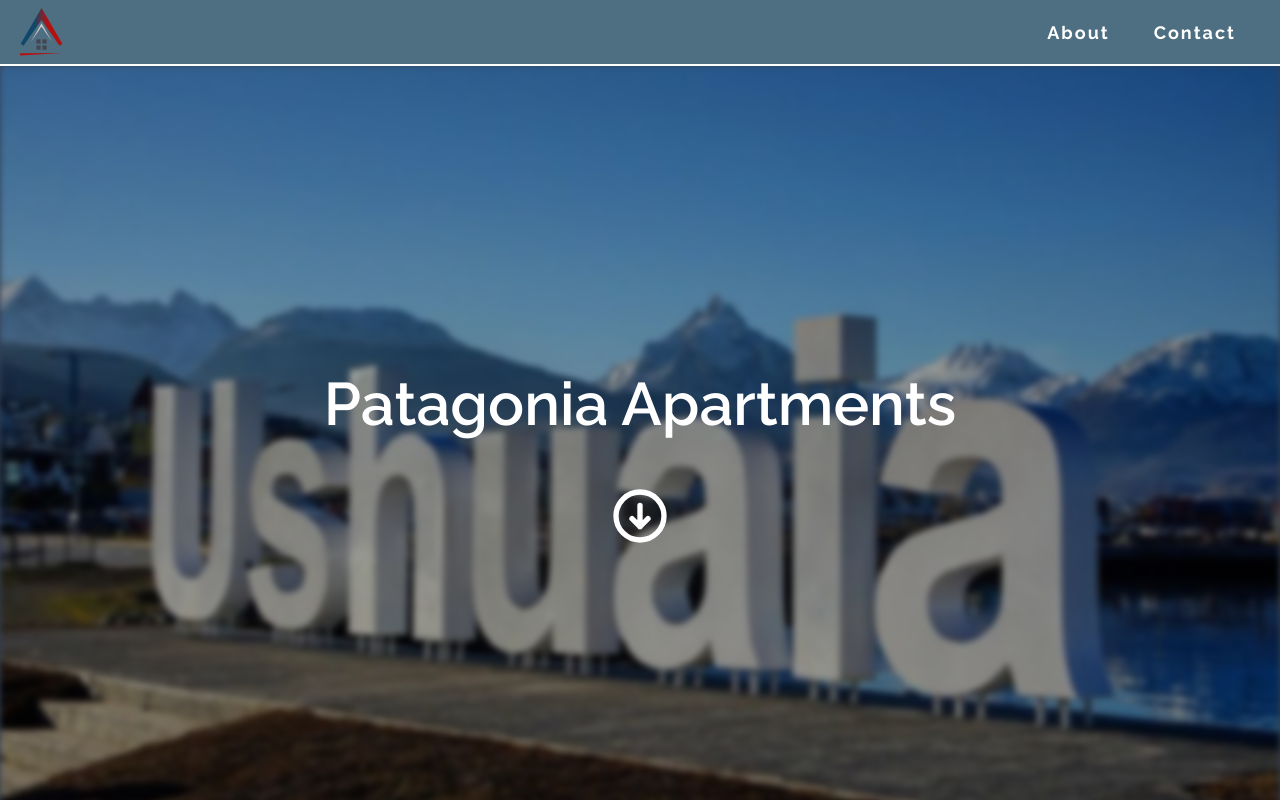
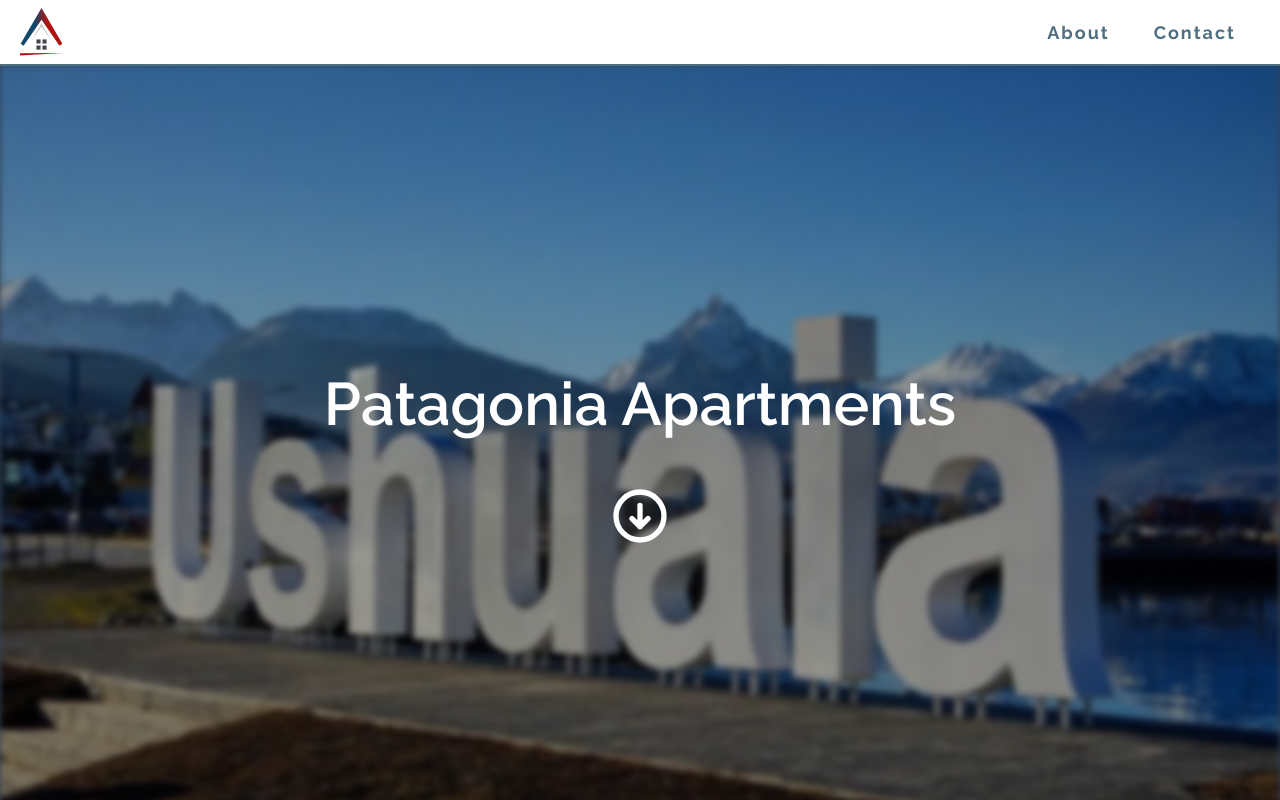
Before and after one commit to matuxer/Patagonia-Apartments-Page, a React (Create React App) app: page / in a window 1280 px wide. Shown: the top 800 px of the page. Built offline with nearby package versions, Linux system fonts and the light colour scheme.

Commit message:
Changed NavBar color palette

```diff
--- a/src/components/NavBar.jsx
+++ b/src/components/NavBar.jsx
@@ -15,7 +15,7 @@ function NavBar() {
 
   return (
     <div>
-      <div className="bg-[#4E6E82] h-14 flex items-center justify-between border-b-white border-b-2 z-[100] w-full fixed md:py-8">
+      <div className="bg-white h-14 flex items-center justify-between border-b-[#4E6E82] border-b-2 z-[100] w-full fixed md:py-8">
         <div className="p-5">
           <a href="/">
             <img className="h-10 md:h-12" src={logo} alt="Logo" />
@@ -53,21 +53,21 @@ function NavBar() {
       >
         <Link
           onClick={handleOnClick}
-          className={`hidden justify-center py-4 bg-[#4E6E82] border-b-white border-b-2 font-raleway ${styles.dropDownLinks} `}
+          className={`hidden justify-center py-4 bg-white border-b-[#4E6E82] border-b-2 font-raleway ${styles.dropDownLinks} `}
           to="/"
         >
           Home
         </Link>
         <Link
           onClick={handleOnClick}
-          className={`flex justify-center py-4 bg-[#4E6E82] border-b-white border-b-2 font-raleway ${styles.dropDownLinks}`}
+          className={`flex justify-center py-4 bg-white border-b-[#4E6E82] border-b-2 font-raleway ${styles.dropDownLinks}`}
           to="/about"
         >
           About
         </Link>
         <Link
           onClick={handleOnClick}
-          className={`flex justify-center py-4 bg-[#4E6E82] border-b-white border-b-2 font-raleway ${styles.dropDownLinks}`}
+          className={`flex justify-center py-4 bg-white border-b-[#4E6E82] border-b-2 font-raleway ${styles.dropDownLinks}`}
           to="/contact"
         >
           Contact
--- a/src/components/NavBar.module.css
+++ b/src/components/NavBar.module.css
@@ -36,7 +36,7 @@ button span {
   height: 2px;
   margin: 4px 0;
   border-radius: 1px;
-  background: white;
+  background: #4E6E82;
   transition: all 0.3s ease-in-out;
 }
 
@@ -65,14 +65,14 @@ button.open span:last-of-type {
 }
 
 .menuLinks {
-  color: white;
+  color: #4E6E82;
   font-weight: bold;
   font-size: large;
   letter-spacing: 2px;
 }
 
 .dropDownLinks {
-  color: white;
+  color: #4E6E82;
   font-weight: bold;
   font-size: large;
   letter-spacing: 4px;
```
